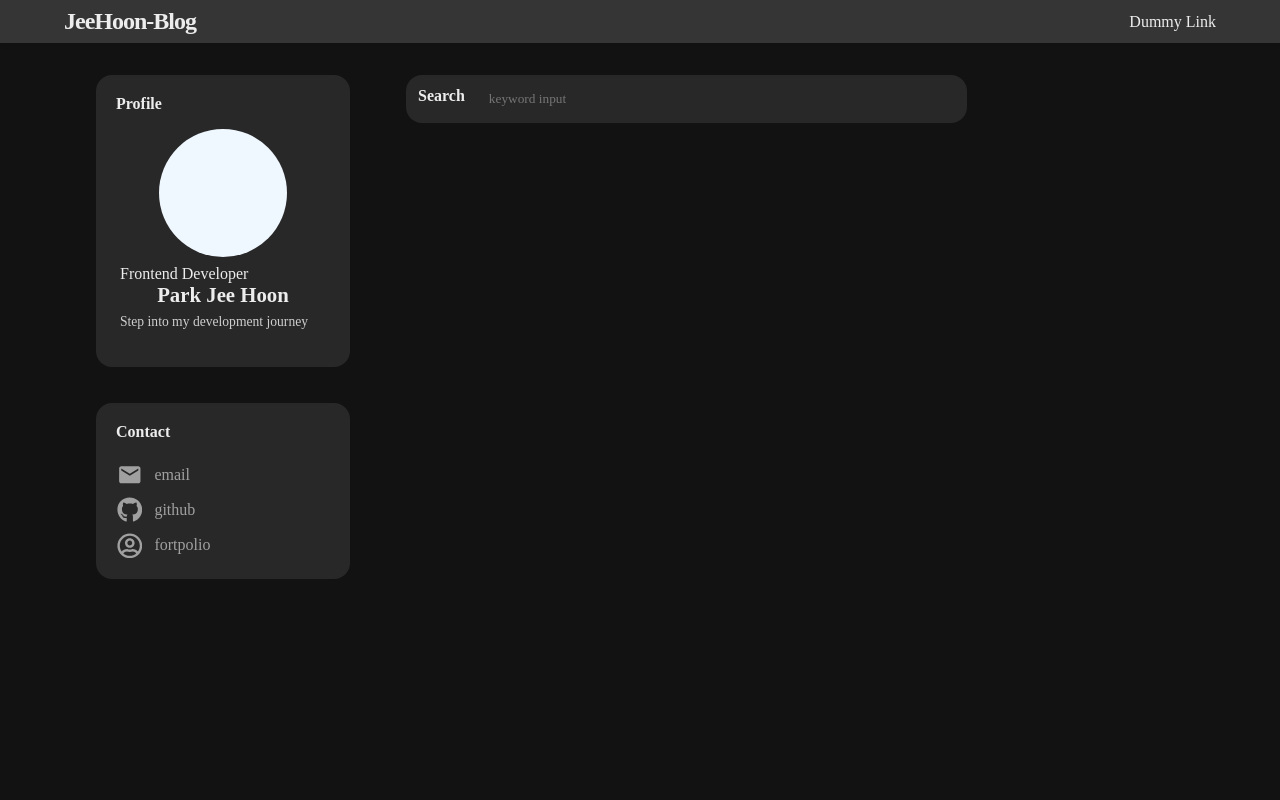
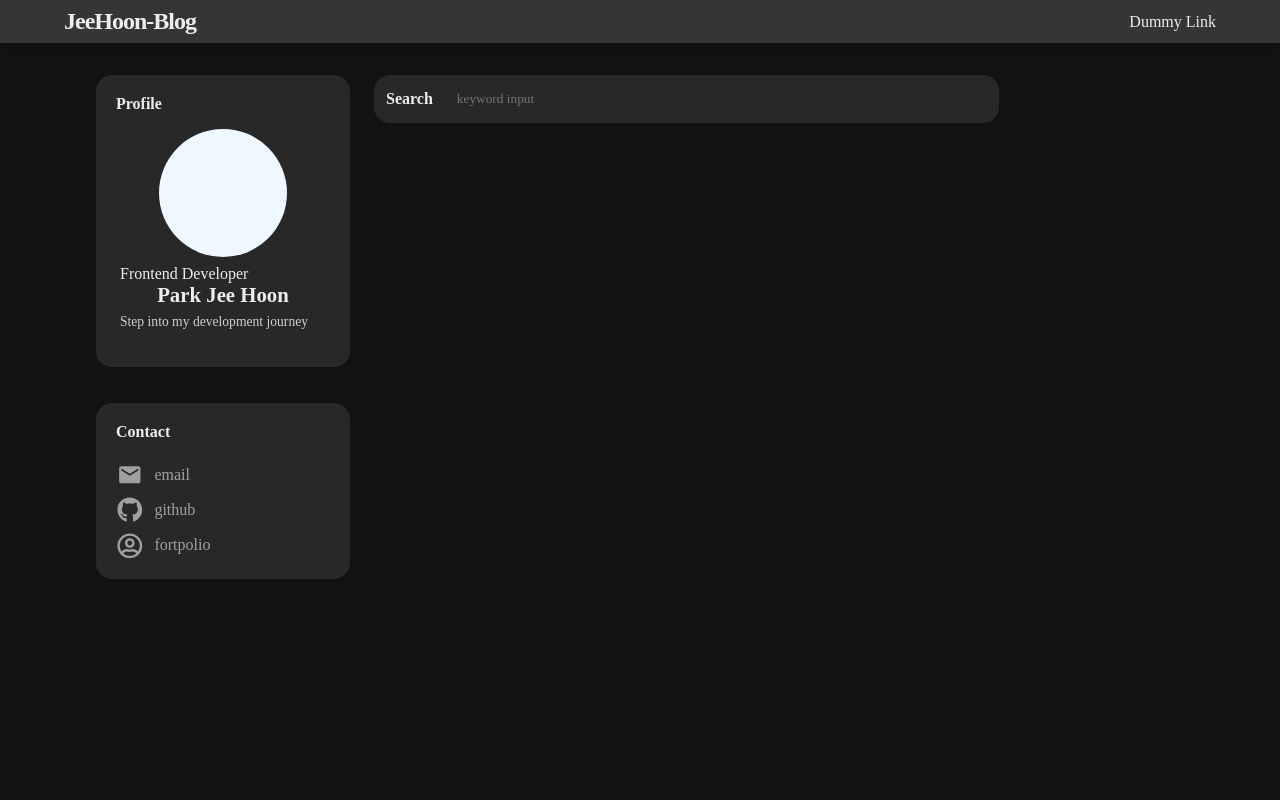
Before and after one commit to gkstj8300/jeehoon-blog, a Next.js app in the folder frontend/: page / in a window 1280 px wide. Shown: the top 800 px of the page. Built offline with nearby package versions, Linux system fonts and the light colour scheme; a web font is replaced by a local one.

Commit message:
style: search title 중앙정렬 change style

```diff
--- a/frontend/src/components/pages/Home/SearchBox/SearchBox.module.scss
+++ b/frontend/src/components/pages/Home/SearchBox/SearchBox.module.scss
@@ -2,7 +2,8 @@
 
 .container {
 	display: flex;
-	margin: 0 1rem 1rem;
+	align-items: center;
+	margin-bottom: 1rem;
 	padding: 0.5rem;
 	background-color: variables.$subBackgroundColor;
 	border-radius: 1rem;
@@ -24,6 +25,6 @@
 
 @media (min-width: 768px) {
 	.container {
-		margin: 0 2rem 2rem;
+		margin-bottom: 2rem;
 	}
 }
```
